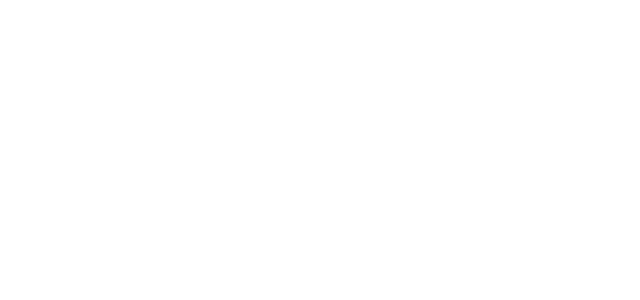
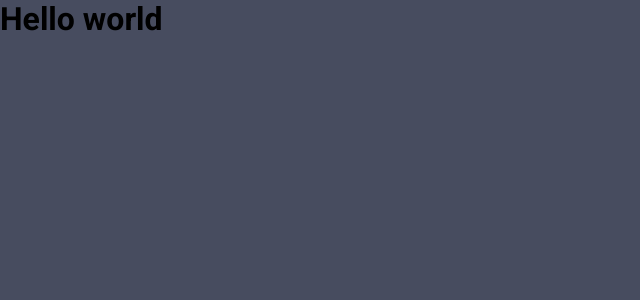
Before and after one commit to NakaokaGabriel/superhero, a React (Create React App) app: page / in a window 1280 px wide. Shown: the top 300 px of the page, without its empty margins (0-640 px from the left). Built offline with nearby package versions, Linux system fonts and the light colour scheme.

Commit message:
feature: reset styles

```diff
--- a/public/index.html
+++ b/public/index.html
@@ -9,6 +9,7 @@
       content="Super hero api"
     />
     <title>Super hero</title>
+    <link href="https://fonts.googleapis.com/css2?family=Roboto:wght@300;400;700&display=swap" rel="stylesheet">
   </head>
   <body>
     <noscript>You need to enable JavaScript to run this app.</noscript>
--- a/src/App.js
+++ b/src/App.js
@@ -1,9 +1,15 @@
 import React from 'react';
 
 import Main from './pages/Main';
+import GlobalStyles from './styles/global';
 
 function App() {
-  return <Main />;
+  return (
+    <>
+      <Main />
+      <GlobalStyles />
+    </>
+  );
 }
 
 export default App;
--- a/src/pages/Main/index.js
+++ b/src/pages/Main/index.js
@@ -3,7 +3,7 @@
 // import { Container } from './styles';
 
 function Main() {
-  return <div />;
+  return <h1>Hello world</h1>;
 }
 
 export default Main;
--- /dev/null
+++ b/src/styles/global.js
@@ -0,0 +1,31 @@
+import { createGlobalStyle } from 'styled-components';
+
+export default createGlobalStyle`
+  * {
+    padding: 0;
+    margin: 0;
+    box-sizing: border-box;
+    outline: none;
+  }
+
+  body {
+    -webkit-font-smoothing: antialiased;
+    background: #474C5F;
+  }
+
+  body, input {
+    font-family: 'Roboto', sans-serif;
+  }
+
+  img {
+    max-height: 100%;
+  }
+
+  button {
+    cursor: pointer;
+  }
+
+  a {
+    text-decoration: none;
+  }
+`;
```
